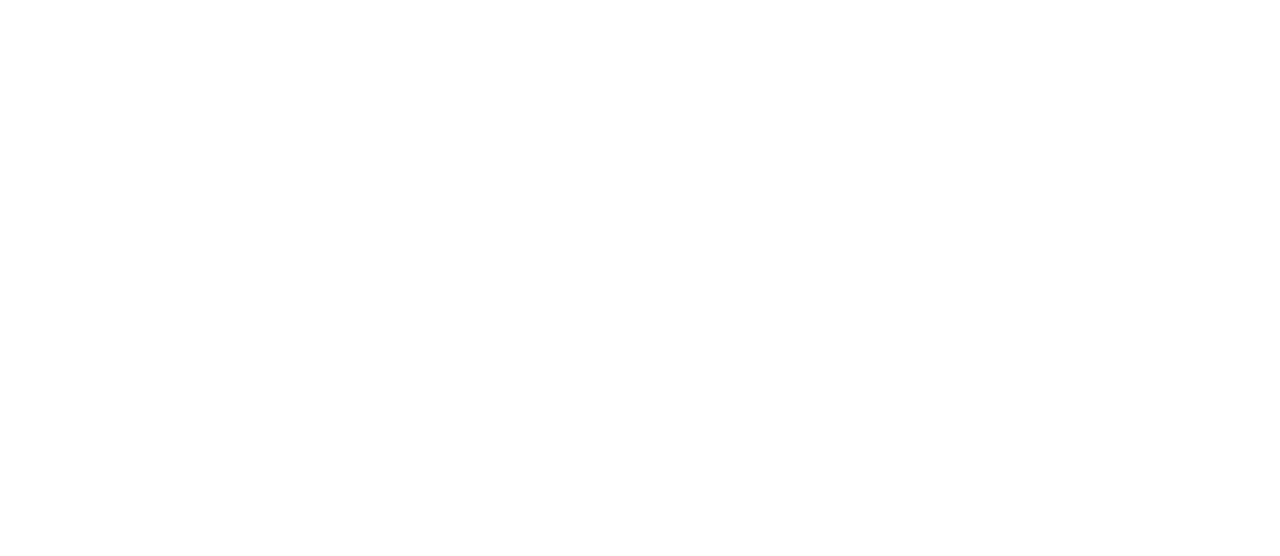
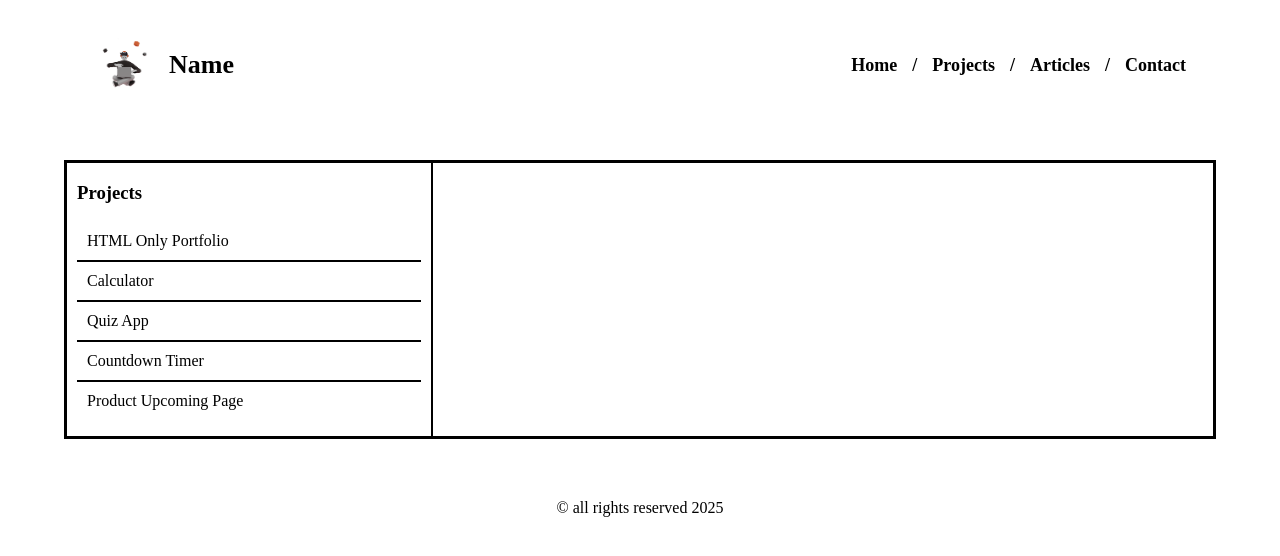
Before and after one commit to tasninanika/Roadmap.sh-Basic_HTML_Website, a plain HTML site: page projects.html in a window 1280 px wide. Drawn offline with Linux system fonts and the light colour scheme.

Commit message:
create projects.html

```diff
--- a/projects.html
+++ b/projects.html
@@ -3,7 +3,100 @@
   <head>
     <meta charset="UTF-8" />
     <meta name="viewport" content="width=device-width, initial-scale=1.0" />
-    <title>Document</title>
+    <title>Frontend Developer</title>
   </head>
-  <body></body>
+  <body style="width: 90%; margin: 20px auto">
+    <!-- header -->
+    <header
+      style="
+        display: flex;
+        align-items: center;
+        justify-content: space-between;
+        padding: 15px 30px;
+      "
+    >
+      <div style="display: flex; align-items: center; gap: 15px">
+        <img src="Assets/illustrator-2.png" alt="Logo" style="width: 60px" />
+        <h3 style="font-size: 26px; margin: 0">Name</h3>
+      </div>
+      <!-- navbar -->
+      <nav>
+        <ul
+          style="
+            list-style: none;
+            display: flex;
+            align-items: center;
+            gap: 15px;
+            margin: 0;
+            padding: 0;
+            font-size: 18px;
+            font-weight: 600;
+          "
+        >
+          <li>
+            <a href="index.html" style="text-decoration: none; color: black"
+              >Home</a
+            >
+          </li>
+          <li>/</li>
+          <li>
+            <a href="projects.html" style="text-decoration: none; color: black"
+              >Projects</a
+            >
+          </li>
+          <li>/</li>
+          <li>
+            <a href="articles.html" style="text-decoration: none; color: black"
+              >Articles</a
+            >
+          </li>
+          <li>/</li>
+          <li>
+            <a href="contact.html" style="text-decoration: none; color: black"
+              >Contact</a
+            >
+          </li>
+        </ul>
+      </nav>
+    </header>
+
+    <!-- main -->
+    <main style="margin-top: 50px">
+      <!-- table data -->
+      <section
+        style="
+          display: flex;
+          justify-content: space-between;
+          margin-top: 50px;
+          border: 3px solid black;
+        "
+      >
+        <!-- Projects -->
+        <div
+          style="width: 30%; padding: 0px 10px; border-right: 2px solid black"
+        >
+          <h3>Projects</h3>
+          <ul style="list-style: none; padding: 0">
+            <li style="border-bottom: 2px solid black; padding: 10px">
+              HTML Only Portfolio
+            </li>
+            <li style="border-bottom: 2px solid black; padding: 10px">
+              Calculator
+            </li>
+            <li style="border-bottom: 2px solid black; padding: 10px">
+              Quiz App
+            </li>
+            <li style="border-bottom: 2px solid black; padding: 10px">
+              Countdown Timer
+            </li>
+            <li style="padding: 10px">Product Upcoming Page</li>
+          </ul>
+        </div>
+      </section>
+      <!-- Footer -->
+      <footer style="text-align: center; margin-top: 60px">
+        <p>© all rights reserved 2025</p>
+      </footer>
+    </main>
+  </body>
 </html>
```
Also changed, not shown: index.html (+4 -4 lines).
